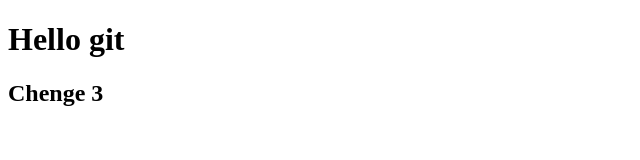
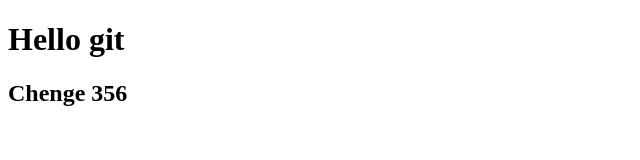
Before and after one commit to ysmnbghri/fuzzy-fortnight, a plain HTML site: page index.html in a window 1280 px wide. Shown: the full height of the page, 0-640 px from the left. Drawn offline with Linux system fonts and the light colour scheme.

Commit message:
Chenge index

```diff
--- a/index.html
+++ b/index.html
@@ -7,6 +7,6 @@
 </head>
 <body>
     <h1>Hello git</h1>
-    <h2>Chenge 3</h2>
+    <h2>Chenge 356</h2>
 </body>
 </html>
```
